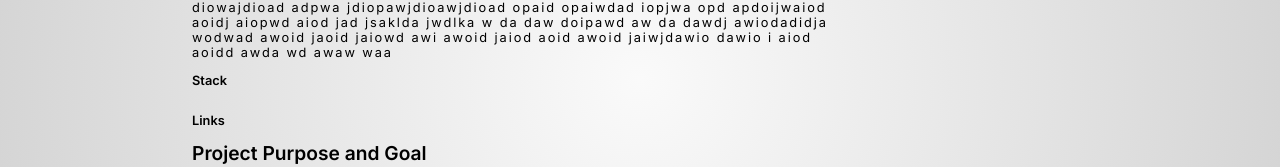
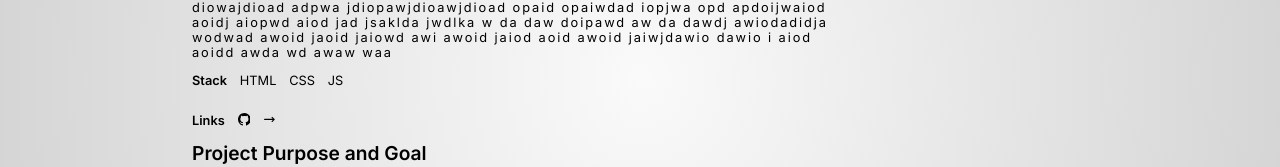
Before and after one commit to alexalextran/Portfolio-Website-5.0, a Next.js app: page /projects/Max-Cozis in a window 1280 px wide. Shown: the part 205-372 px from the top of the page. Built offline with nearby package versions, Linux system fonts and the light colour scheme.

Commit message:
more edits to the stack and links section to the dynamic page

```diff
--- a/pages/projects/[name].jsx
+++ b/pages/projects/[name].jsx
@@ -5,6 +5,10 @@ import ProjectPurpose from '../../components/UI/ProjectPurpose.jsx';
 import ProjectStack from '../../components/UI/ProjectStack.jsx';
 import ProjectIssues from '../../components/UI/ProjectIssues.jsx';
 import styles from "../../styles/Sass/ProjectsDynamic.module.css"
+import { BsGithub } from 'react-icons/bs';
+import { HiOutlineArrowNarrowRight } from 'react-icons/hi'
+import Link from 'next/link.js';
+
 
 export const getStaticPaths = () => {
 
@@ -35,20 +39,33 @@ return{
 }
 
 const Name = ({project}) => {
-
+ console.log(project.stack)
     return (
         <div className={styles.section}>
             <h1>{project.name}</h1>
             <p className={styles.desc}>{project.desc}</p>
 
                 <div className={styles.stackLink}>
-                    <div className={styles.stack}>
+
+                       <div className={styles.stack__array}>
                        <h4>Stack</h4>
+                       {
+                        (project.stack).map((stack, index) =>
+                        <p key={index}>{stack}</p>
+                        )
+                       }
+                       </div>
 
-                    </div>
+
 
                     <div className={styles.link}>
                        <h4>Links</h4>
+                       <Link href={`${project.linkgit}`}className={styles.rightIcon +" "+ styles.github}>
+                        <BsGithub/>
+                       </Link>
+                       <Link href={`${project.linksite}`} className={styles.rightIcon +" "+ styles.linkedin}>
+                        <HiOutlineArrowNarrowRight/>
+                       </Link>
 
                     </div>
 
--- a/public/data/projects.js
+++ b/public/data/projects.js
@@ -4,37 +4,58 @@ const projects = [
     {
         name: 'Max-Cozis',
         img: {MaxCozis},
-        desc: 'diowajdioad adpwa jdiopawjdioawjdioad opaid opaiwdad iopjwa opd apdoijwaiod aoidj aiopwd aiod jad jsaklda jwdlka w da daw doipawd aw da dawdj awiodadidja wodwad awoid jaoid jaiowd awi awoid jaiod aoid awoid jaiwjdawio dawio i aiod aoidd awda wd awaw waa'
+        desc: 'diowajdioad adpwa jdiopawjdioawjdioad opaid opaiwdad iopjwa opd apdoijwaiod aoidj aiopwd aiod jad jsaklda jwdlka w da daw doipawd aw da dawdj awiodadidja wodwad awoid jaoid jaiowd awi awoid jaiod aoid awoid jaiwjdawio dawio i aiod aoidd awda wd awaw waa',
+        stack: ['HTML', 'CSS', 'JS'],
+        linkgit: 'https://github.com/alexalextran/react-adash',
+        linksite: 'https://alexalextran.github.io/memory-game-v2/'
     },
     {
         name: 'Memory Game V2',
         img: {MaxCozis},
-        desc: 'diowajdioad adpwa jdiopawjdioawjdioad opaid opaiwdad iopjwa opd apdoijwaiod aoidj aiopwd aiod jad jsaklda jwdlka w da daw doipawd aw da dawdj awiodadidja wodwad awoid jaoid jaiowd awi awoid jaiod aoid awoid jaiwjdawio dawio i aiod aoidd awda wd awaw waa'
+        desc: 'diowajdioad adpwa jdiopawjdioawjdioad opaid opaiwdad iopjwa opd apdoijwaiod aoidj aiopwd aiod jad jsaklda jwdlka w da daw doipawd aw da dawdj awiodadidja wodwad awoid jaoid jaiowd awi awoid jaiod aoid awoid jaiwjdawio dawio i aiod aoidd awda wd awaw waa',
+        stack: ['HTML', 'CSS', 'JS'],
+        linkgit: 'https://github.com/alexalextran/react-adash',
+        linksite: 'https://alexalextran.github.io/memory-game-v2/'
     },
     {
         name: 'Memories',
         img: {MaxCozis},
-        desc: 'diowajdioad adpwa jdiopawjdioawjdioad opaid opaiwdad iopjwa opd apdoijwaiod aoidj aiopwd aiod jad jsaklda jwdlka w da daw doipawd aw da dawdj awiodadidja wodwad awoid jaoid jaiowd awi awoid jaiod aoid awoid jaiwjdawio dawio i aiod aoidd awda wd awaw waa'
+        desc: 'diowajdioad adpwa jdiopawjdioawjdioad opaid opaiwdad iopjwa opd apdoijwaiod aoidj aiopwd aiod jad jsaklda jwdlka w da daw doipawd aw da dawdj awiodadidja wodwad awoid jaoid jaiowd awi awoid jaiod aoid awoid jaiwjdawio dawio i aiod aoidd awda wd awaw waa',
+        stack: ['HTML', 'CSS', 'JS'],
+        linkgit: 'https://github.com/alexalextran/react-adash',
+        linksite: 'https://alexalextran.github.io/memory-game-v2/'
     },
     {
         name: 'A- Academy',
         img: {MaxCozis},
-        desc: 'diowajdioad adpwa jdiopawjdioawjdioad opaid opaiwdad iopjwa opd apdoijwaiod aoidj aiopwd aiod jad jsaklda jwdlka w da daw doipawd aw da dawdj awiodadidja wodwad awoid jaoid jaiowd awi awoid jaiod aoid awoid jaiwjdawio dawio i aiod aoidd awda wd awaw waa'
+        desc: 'diowajdioad adpwa jdiopawjdioawjdioad opaid opaiwdad iopjwa opd apdoijwaiod aoidj aiopwd aiod jad jsaklda jwdlka w da daw doipawd aw da dawdj awiodadidja wodwad awoid jaoid jaiowd awi awoid jaiod aoid awoid jaiwjdawio dawio i aiod aoidd awda wd awaw waa',
+        stack: ['HTML', 'CSS', 'JS'],
+        linkgit: 'https://github.com/alexalextran/react-adash',
+        linksite: 'https://alexalextran.github.io/memory-game-v2/'
     },
     {
         name: 'Notflix',
         img: {MaxCozis},
-        desc: 'diowajdioad adpwa jdiopawjdioawjdioad opaid opaiwdad iopjwa opd apdoijwaiod aoidj aiopwd aiod jad jsaklda jwdlka w da daw doipawd aw da dawdj awiodadidja wodwad awoid jaoid jaiowd awi awoid jaiod aoid awoid jaiwjdawio dawio i aiod aoidd awda wd awaw waa'
+        desc: 'diowajdioad adpwa jdiopawjdioawjdioad opaid opaiwdad iopjwa opd apdoijwaiod aoidj aiopwd aiod jad jsaklda jwdlka w da daw doipawd aw da dawdj awiodadidja wodwad awoid jaoid jaiowd awi awoid jaiod aoid awoid jaiwjdawio dawio i aiod aoidd awda wd awaw waa',
+        stack: ['HTML', 'CSS', 'JS'],
+        linkgit: 'https://github.com/alexalextran/react-adash',
+        linksite: 'https://alexalextran.github.io/memory-game-v2/'
     },
     {
         name: 'E-Commerce Store',
         img: {MaxCozis},
-        desc: 'diowajdioad adpwa jdiopawjdioawjdioad opaid opaiwdad iopjwa opd apdoijwaiod aoidj aiopwd aiod jad jsaklda jwdlka w da daw doipawd aw da dawdj awiodadidja wodwad awoid jaoid jaiowd awi awoid jaiod aoid awoid jaiwjdawio dawio i aiod aoidd awda wd awaw waa'
+        desc: 'diowajdioad adpwa jdiopawjdioawjdioad opaid opaiwdad iopjwa opd apdoijwaiod aoidj aiopwd aiod jad jsaklda jwdlka w da daw doipawd aw da dawdj awiodadidja wodwad awoid jaoid jaiowd awi awoid jaiod aoid awoid jaiwjdawio dawio i aiod aoidd awda wd awaw waa',
+        stack: ['HTML', 'CSS', 'JS'],
+        linkgit: 'https://github.com/alexalextran/react-adash',
+        linksite: 'https://alexalextran.github.io/memory-game-v2/'
     },
     {
         name: 'Java JSP Mock Store',
         img: {MaxCozis},
-        desc: 'diowajdioad adpwa jdiopawjdioawjdioad opaid opaiwdad iopjwa opd apdoijwaiod aoidj aiopwd aiod jad jsaklda jwdlka w da daw doipawd aw da dawdj awiodadidja wodwad awoid jaoid jaiowd awi awoid jaiod aoid awoid jaiwjdawio dawio i aiod aoidd awda wd awaw waa'
+        desc: 'diowajdioad adpwa jdiopawjdioawjdioad opaid opaiwdad iopjwa opd apdoijwaiod aoidj aiopwd aiod jad jsaklda jwdlka w da daw doipawd aw da dawdj awiodadidja wodwad awoid jaoid jaiowd awi awoid jaiod aoid awoid jaiwjdawio dawio i aiod aoidd awda wd awaw waa',
+        stack: ['HTML', 'CSS', 'JS'],
+        linkgit: 'https://github.com/alexalextran/react-adash',
+        linksite: 'https://alexalextran.github.io/memory-game-v2/'
     },
 
 ]
--- a/styles/Sass/ProjectsDynamic.module.css
+++ b/styles/Sass/ProjectsDynamic.module.css
@@ -20,6 +20,11 @@
   display: flex;
   flex-direction: column;
 }
-.section .stackLink div {
+.section .stack__array, .section .link {
+  display: flex;
+  flex-direction: row;
   margin: 1em 0;
 }
+.section .stack__array *, .section .link * {
+  margin-right: 1em;
+}
--- a/styles/Sass/ProjectsDynamic.module.scss
+++ b/styles/Sass/ProjectsDynamic.module.scss
@@ -19,12 +19,23 @@
     .stackLink{
         display: flex;
         flex-direction: column;
-        div{
-            margin: 1em 0;
+    }
+
+    .stack__array{
+        display: flex;
+        flex-direction: row;
+        margin: 1em 0;
+        *{
+            margin-right: 1em;
         }
+    }
+
+    .link{
+        @extend .stack__array;
     }
 
 
 
 
+
 }
```
